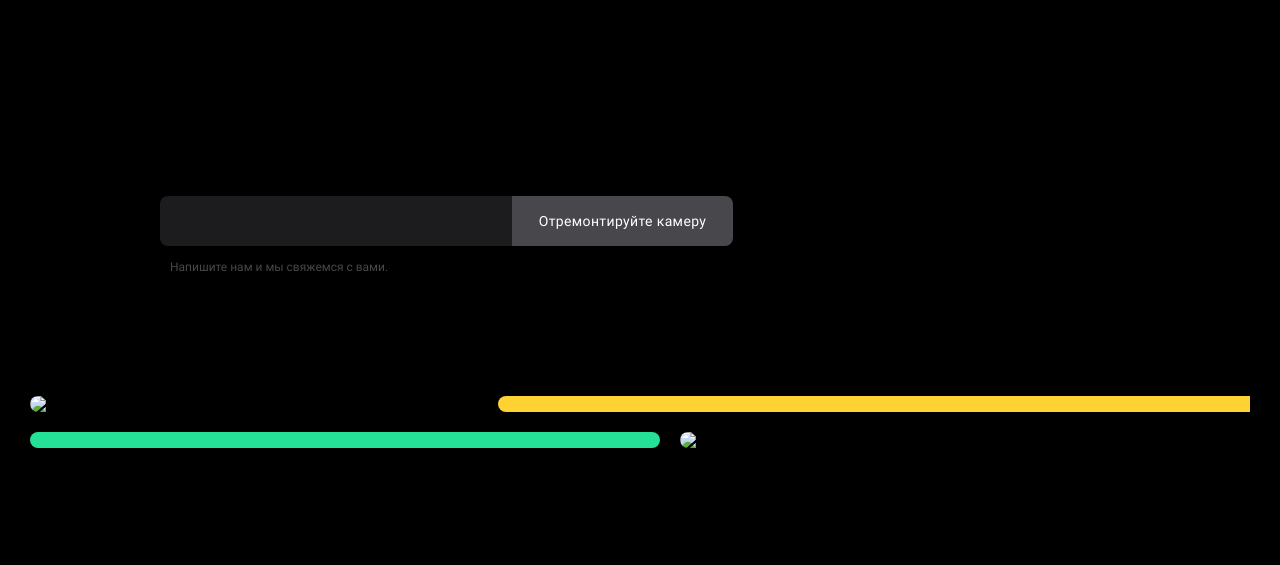
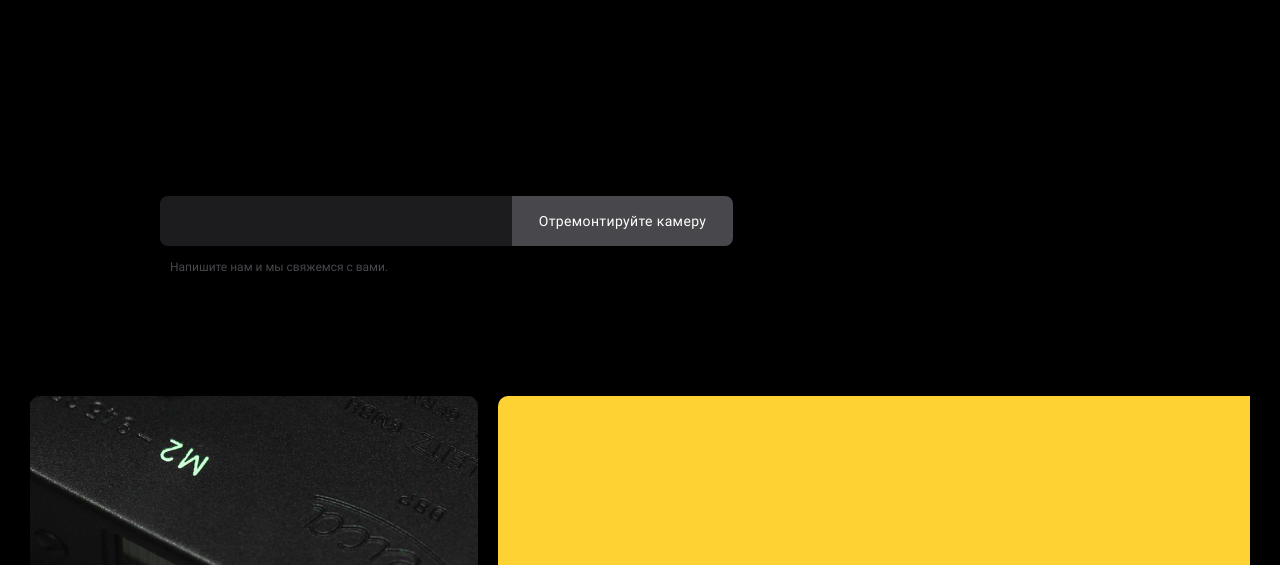
Before and after one commit to Slavk11/Repear-film-camera, a plain HTML site: page index.html in a window 1280 px wide. Shown: the part 386-951 px from the top of the page. Drawn offline with Linux system fonts and the light colour scheme; the site is published under a folder, as on GitHub Pages, so addresses that start at the root find nothing.

Commit message:
Правки

```diff
--- a/index.html
+++ b/index.html
@@ -25,12 +25,12 @@
     </header>
     <section class="illustrations">
       <div class="illustrations__container">
-        <img class="illustrations__picture" src="/images/Vector.jpg" />
+        <img class="illustrations__picture" src="./images/Vector.jpg" />
         <div class="illustrations__picture illustrations__picture_color_yeallow"></div>
       </div>
       <div class="illustrations__container illustrations__container_type_second">
         <div class="illustrations__picture illustrations__picture_color_green"></div>
-        <img class="illustrations__picture" src="/images/Vector-camera.jpg" />
+        <img class="illustrations__picture" src="./images/Vector-camera.jpg" />
       </div>
     </section>
     <div class="main">
```
Also changed, not shown: 1 other file.
